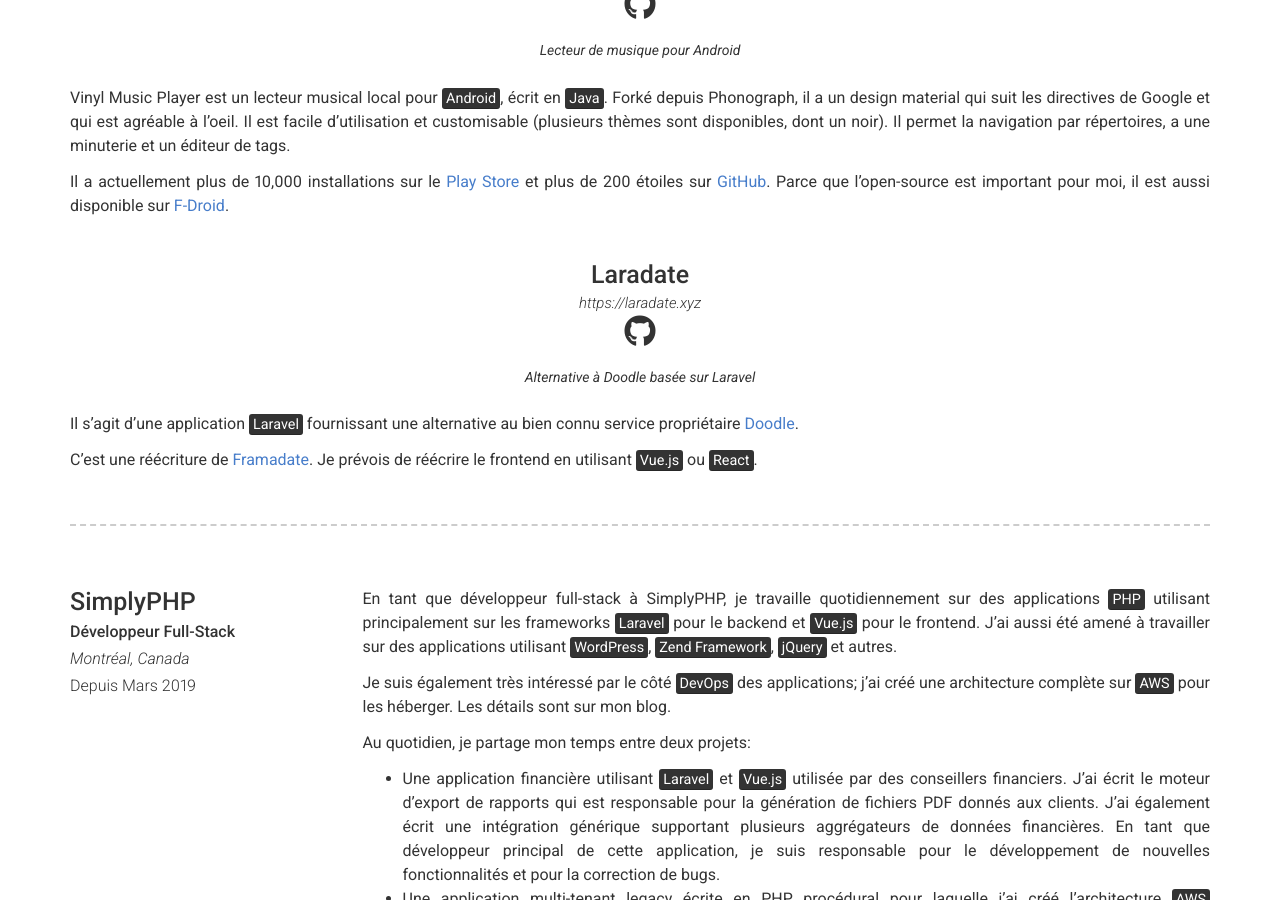
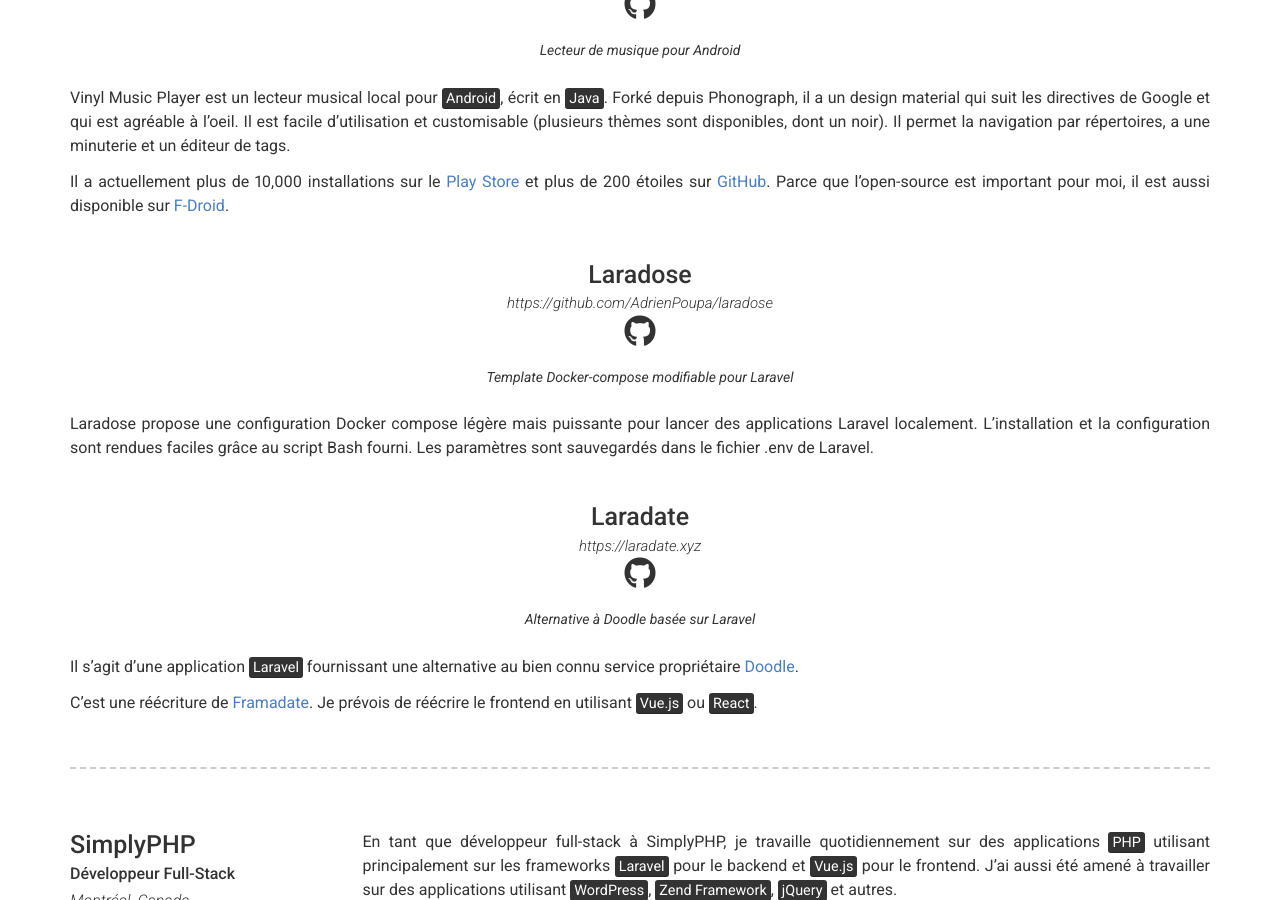
Before and after one commit to AdrienPoupa/resume, a Jekyll site: the page built from fr.md, in a window 1280 px wide and 900 px high, scrolled down 883 px. Built offline with Jekyll 4.4.1, drawn with Linux system fonts in a browser that asks for light colours; nearby versions of some CDN libraries.

Commit message:
Update projects.yml

```diff
--- a/_data/fr/projects.yml
+++ b/_data/fr/projects.yml
@@ -17,6 +17,16 @@
     Parce que l'open-source est important pour moi, il est aussi disponible sur [F-Droid](https://f-droid.org/packages/com.poupa.vinylmusicplayer).
 
 - layout: top-middle
+  name: Laradose
+  link: https://github.com/AdrienPoupa/laradose
+  github: AdrienPoupa/laradose
+  quote: >
+    Template Docker-compose modifiable pour Laravel
+  description: |
+    Laradose propose une configuration Docker compose légère mais puissante pour lancer des applications Laravel localement.
+    L'installation et la configuration sont rendues faciles grâce au script Bash fourni. Les paramètres sont sauvegardés dans le fichier .env de Laravel.
+
+- layout: top-middle
   name: Laradate
   link: https://laradate.xyz
   github: AdrienPoupa/laradate
```
